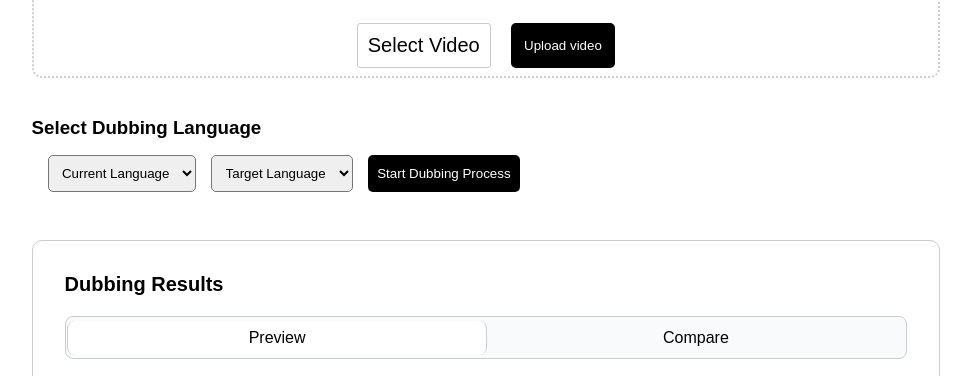
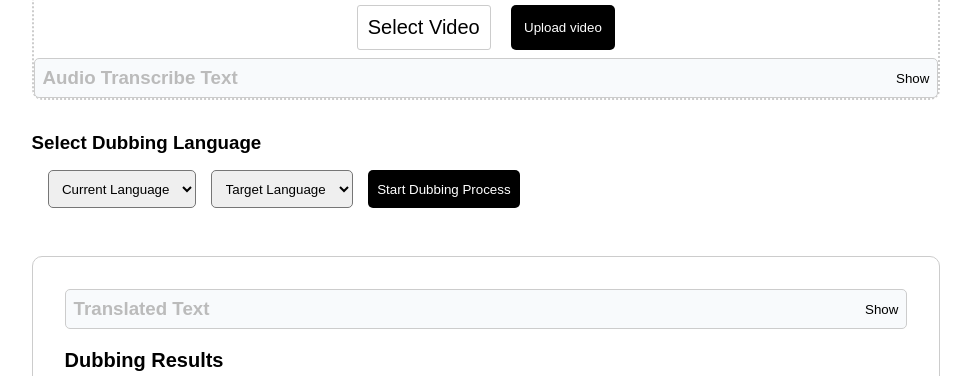
Before and after one commit to raushangupta1425/Speech-to-Speech-Streaming-Project, a Flask app: page / in a window 1280 px wide. Shown: the part 638-1014 px from the top of the page, without its empty margins (154-1125 px from the left). Run offline with Flask 3, Linux system fonts and the light colour scheme.

Commit message:
showing generating text and translated text

```diff
--- a/app.py
+++ b/app.py
@@ -2,12 +2,15 @@
 from flask import Flask, render_template, request, jsonify, send_from_directory, url_for
 import os
 import yt_dlp
+import asyncio
+from custom_api.translate_text import TranslateText
 
 # Import custom APIs libraries
 from custom_api.extract_audio import ExtractAudioFromVideo
 from custom_api.audio_to_text import AudioTranscriber
 from custom_api.text_to_speech import TextToSpeech
 from custom_api.merge_video_with_speech import MergeVideoAudio
+from custom_api.correct_text import CorrectText
 
 app = Flask(__name__)
 
@@ -65,34 +68,73 @@ def download():
 @app.route('/start', methods=['POST'])
 def start():
     filenameWithExtension = request.form.get('video')
-    targetLanguage = request.form.get('targetLanguage')
-    sourceLanguage = request.form.get('sourceLanguage')
     videoPath = './uploads/' + filenameWithExtension
     # Step 1
     extract = ExtractAudioFromVideo()
     original_video_path = videoPath
     extractedAudioFileName = extract.extract_audio(original_video_path)
 
-    # Step 2 and 3
-    translated_text = AudioTranscriber().get_large_audio_transcription_on_silence(extractedAudioFileName, targetLanguage, sourceLanguage)
-    # print(translated_text)
+    # Step 2
+    generated_text = AudioTranscriber().get_large_audio_transcription_on_silence(extractedAudioFileName)
+    return jsonify({'message': 'Text transcribe successfully!', 'text': generated_text, 'filenameWithExtension': filenameWithExtension, 'original_video_path': original_video_path})
 
-    # Step 4
-    audioFileName = TextToSpeech().text_to_speech(translated_text) # must give text as argument
+@app.route('/translate', methods=['POST'])
+def translate():
+    # Step 3
+    try:
+        # Get data from the request
+        generated_text = request.form.get('generatedText')
+        target_language = request.form.get('targetLanguage')
+        source_language = request.form.get('sourceLanguage')
 
-    # Step 5
-    filenameWithoutExtension = filenameWithExtension.split('.')
-    dubbedVideoPath = filenameWithoutExtension[0]
-    merger = MergeVideoAudio()
-    dubbedVideoFilename = merger.merge_audio_with_video(original_video_path, audioFileName, dubbedVideoPath)
-    # Process dubbing logic here...
-    dubbed_url = url_for('dubbed_videos', filename=dubbedVideoFilename)  # Generates the correct URL
+        if not generated_text or not target_language or not source_language:
+            return jsonify({'message': 'Missing required fields'}), 400
 
-    return jsonify({
-        'message': 'Dubbing completed successfully.',
-        'filename': dubbedVideoFilename,
-        'dubbed_url': dubbed_url
-    })
+        # Assuming TranslateText().translate_text() is an async function
+        translated_text = CorrectText.correct_text(generated_text, target_language, source_language)
+        # translated_text = asyncio.run(TranslateText().translate_text(generated_text, target_language, source_language))
+
+        return jsonify({'message': 'Text translated successfully!', 'text': translated_text})
+
+    except Exception as e:
+        print(f"Error: {e}")
+        return jsonify({'message': 'Error translating text', 'error': str(e)}), 500
+
+
+@app.route('/finish', methods=['POST'])
+def finish():
+    try:
+        # Retrieve form data
+        translated_text = request.form.get('translatedText')
+        filename_with_extension = request.form.get('filenameWithExtension')
+        original_video_path = request.form.get('original_video_path')
+
+        if not translated_text or not filename_with_extension or not original_video_path:
+            return jsonify({'message': 'Missing required fields'}), 400
+
+        # Step 4: Convert text to speech
+        audio_file_name = TextToSpeech().text_to_speech(translated_text)  # Ensure this function returns a valid filename
+
+        # Step 5: Prepare video filename
+        filename_without_extension, _ = os.path.splitext(filename_with_extension)  # Extract filename without extension
+        dubbed_video_path = f"{filename_without_extension}"  # Define the final dubbed file path
+
+        # Merge video with new audio
+        merger = MergeVideoAudio()
+        dubbed_video_filename = merger.merge_audio_with_video(original_video_path, audio_file_name, dubbed_video_path)
+
+        # Generate URL for the dubbed video (Ensure the endpoint serves files correctly)
+        dubbed_url = url_for('dubbed_videos', filename=dubbed_video_filename, _external=True)
+
+        return jsonify({
+            'message': 'Dubbing completed successfully.',
+            'filename': dubbed_video_filename,
+            'dubbed_url': dubbed_url
+        })
+
+    except Exception as e:
+        print(f"Error: {e}")
+        return jsonify({'message': 'Error during dubbing process', 'error': str(e)}), 500
 
 
 # Run the app
--- a/static/script.js
+++ b/static/script.js
@@ -14,9 +14,33 @@ const sourceLanguage = document.getElementById('sourLang')
 const originalVideoCompare = document.getElementById('originalVideoCompare')
 const dubbedVideoCompare = document.getElementById('dubbedVideoCompare')
 const dubbedVideoDisplay = document.getElementById('dubbedVideoDisplay')
-const downloadLinkInput = document.getElementById("downloadLink")
+const downloadLinkInput = document.getElementById("downloadYTLink")
 const downloadForm = document.getElementById("downloadForm")
 const downloadBtn = document.getElementById("downloadBtn")
+const toggleShowBtn = document.getElementById("toggleShow")
+const transcribeText = document.getElementById("transcribeText")
+const translatedText = document.getElementById("translatedText")
+const toggleShowBtnDubbed = document.getElementById("toggleShowBtn")
+
+toggleShowBtn.addEventListener('click', ()=>{
+    if(toggleShowBtn.innerHTML == "Show"){
+        transcribeText.style.display = "block";
+        toggleShowBtn.innerHTML = "Hide";
+    }else{
+        transcribeText.style.display = "none";
+        toggleShowBtn.innerHTML = "Show";
+    }
+})
+
+toggleShowBtnDubbed.addEventListener('click', ()=>{
+    if(toggleShowBtnDubbed.innerHTML == "Show"){
+        translatedText.style.display = "block";
+        toggleShowBtnDubbed.innerHTML = "Hide";
+    }else{
+        translatedText.style.display = "none";
+        toggleShowBtnDubbed.innerHTML = "Show";
+    }
+})
 
 downloadForm.addEventListener('submit', (e) => {
     e.preventDefault()
@@ -92,39 +116,84 @@ uploaderBtn.addEventListener('click', ()=>{
 })
 
 // Start dubbing
-startDubbingBtn.addEventListener('click', () => {
-    status.innerHTML = "Status: Please wait it's take time approx 10 minutes...";
-    status.style.color= "green";
+let filenameWithExtension;
+let original_video_path;
+
+startDubbingBtn.addEventListener('click', async () => {
+    status.innerHTML = "Status: Please wait, it takes approximately 10 minutes...";
+    status.style.color = "green";
+
+    try {
+        // Step 1: Start transcription
         const formData = new FormData();
         formData.append('video', filename);
-        formData.append('targetLanguage', targetLanguage.value);
-        formData.append('sourceLanguage', sourceLanguage.value);
 
-        fetch('/start', {
+        let response = await fetch('/start', {
             method: 'POST',
             body: formData
-        })
-        .then(response => response.json())
-        .then(data => {
+        });
+        let data = await response.json();
+
+        if (!response.ok) throw new Error("Error during transcribing text.");
+
+        transcribeText.innerHTML = data.text;
+        original_video_path = data.original_video_path;
+        filenameWithExtension = data.filenameWithExtension;
         status.innerHTML = "Status: " + data.message;
-            status.style.color= "green";
-            setTimeout(()=>{
+        status.style.color = "green";
+
+        // Step 2: Request translation
+        const textGeneratedData = new FormData();
+        textGeneratedData.append('generatedText', data.text);
+        textGeneratedData.append('targetLanguage', targetLanguage.value);
+        textGeneratedData.append('sourceLanguage', sourceLanguage.value);
+
+        response = await fetch('/translate', {
+            method: 'POST',
+            body: textGeneratedData
+        });
+        data = await response.json();
+
+        if (!response.ok) throw new Error("Error during translating.");
+
+        translatedText.innerHTML = data.text;
+        status.innerHTML = "Status: " + data.message;
+        status.style.color = "green";
+
+        // Step 3: Final dubbing process
+        const translatedData = new FormData();
+        translatedData.append('translatedText', data.text);
+        translatedData.append('filenameWithExtension', filenameWithExtension);
+        translatedData.append('original_video_path', original_video_path);
+
+        response = await fetch('/finish', {
+            method: 'POST',
+            body: translatedData
+        });
+        data = await response.json();
+
+        if (!response.ok) throw new Error("Error in the process of dubbing.");
+
+        status.innerHTML = "Status: " + data.message;
+        status.style.color = "green";
+
+        setTimeout(() => {
             status.innerHTML = '';
-            },3000)
+        }, 3000);
+
         filename = data.filename;
         downloadLink.href = data.dubbed_url;  // Use returned URL from backend
         downloadLink.download = data.filename;
         dubbedVideoCompare.src = data.dubbed_url;
         dubbedVideoDisplay.src = data.dubbed_url;
-            // dubbedVideoCompare.load();
-            // dubbedVideoDisplay.load();
-        })
-        .catch(err => {
-            status.innerHTML = "Status: Error in process of dubbing.";
-            status.style.color= "red";
-            setTimeout(()=>{
+
+    } catch (err) {
+        status.innerHTML = "Status: " + err.message;
+        status.style.color = "red";
+        console.error(err);
+
+        setTimeout(() => {
             status.innerHTML = '';
-            },3000)
-            console.error(err)
+        }, 3000);
+    }
 });
-})
--- a/static/style.css
+++ b/static/style.css
@@ -11,10 +11,10 @@ body{
     background-color: #F8FAFC;
 }
 
-body h1 {
+body>h1 {
     font-size: 3rem;
 }
-body p {
+body>p {
     width: 42em;
     margin: 2em auto;
     font-size: 1.2rem;
@@ -28,8 +28,7 @@ body p {
     padding: 2em;
 }
 
-
-#downloadLink {
+#downloadYTLink {
     width: 100%;
 }
 
@@ -64,7 +63,6 @@ body p {
 #downloadForm button:hover{
     background-color: #4e4e4e;
 }
-
 
 .uploadBox {
     width: 100%;
@@ -110,6 +108,30 @@ body p {
     border: none;
     border-radius: 5px;
     cursor: pointer;
+}
+
+.genetratedSourceText>div {
+    display: flex;
+    justify-content: space-between;
+    width: 100%;
+}
+
+.genetratedSourceText{
+    background-color: #F8FAFC;
+    border: 1px solid #ccc;
+    border-radius: 5px;
+    padding: 0.5em;
+
+}
+.genetratedSourceText>div>button, #toggleShowBtn {
+    border: none;
+    background-color: transparent;
+    cursor: pointer;
+}
+
+.genetratedSourceText>p, #translatedText{
+    padding: 0.5em;
+    display: none;
 }
 
 .selectLanguage {
--- a/templates/index.html
+++ b/templates/index.html
@@ -14,7 +14,7 @@
             <h3>YouTube Video Download</h3>
         <label for="downloadLink" class="downloadBox">
             <form action="#" id="downloadForm">
-                <input type="search" id="downloadLink" placeholder=" Paste the YouTube video link...">
+                <input type="search" id="downloadYTLink" placeholder=" Paste the YouTube video link...">
                 <button type="submit" id="downloadBtn">Download</button>
             </form>
         </label>
@@ -31,8 +31,15 @@
                 <input id="selectVideo" name="video" type="file" hidden required>
                 <button id="uploader">Upload video</button>
             </div>
+            <div class="genetratedSourceText">
+                <div>
+                    <h3 style="color: #bbb;">Audio Transcribe Text</h3>
+                    <button id="toggleShow">Show</button>
+                </div>
+                <p id="transcribeText">Not generated yet!</p>
+            </div>
         </div>
-        <p id="status"></p>
+        <p id="status" style="margin-bottom: 20px;"></p>
         <h3>Select Dubbing Language</h3>
         <div class="selectLanguage">
             <select name="sourceLanguage" id="sourLang">
@@ -50,6 +57,13 @@
             <button id="startDubbing">Start Dubbing Process</button>
         </div>
         <div class="dubbedResult">
+            <div class="genetratedSourceText" style="margin-bottom: 20px;">
+                <div>
+                    <h3 style="color: #bbb;">Translated Text</h3>
+                    <button id="toggleShowBtn">Show</button>
+                </div>
+                <p id="translatedText">Not translated yet!</p>
+            </div>
             <h2>Dubbing Results</h2>
             <div class="tabs">
                 <div id="previewTab" class="tab active">Preview</div>
```
Also changed, not shown: custom_api/audio_to_text.py (+3 -7 lines), custom_api/correct_text.py (added, +37 -0 lines), 1 other file. Lines whose indentation alone changed are shown as unchanged.
